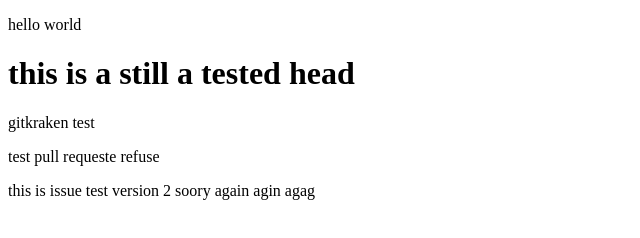
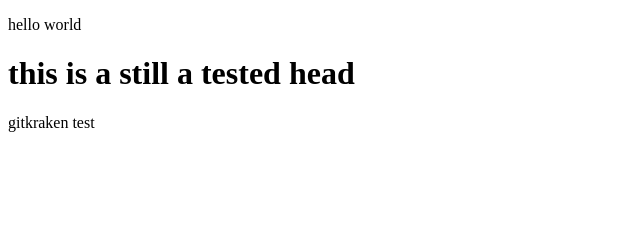
Before and after one commit to YilingCAI/Frontend_project, a plain HTML site: page index.html in a window 1280 px wide. Shown: the whole page, without its empty margins (0-640 px from the left). Drawn offline with Linux system fonts and the light colour scheme.

Commit message:
delete paragraphe

```diff
--- a/index.html
+++ b/index.html
@@ -10,7 +10,5 @@
         <p>hello world</p>
         <h1>this is a still a tested head</h1>
         <p>gitkraken test</p>
-        <p>test pull requeste refuse</p>
-        <p>this is issue test version 2 soory again agin agag </p>
     </body>
 </html>
```
